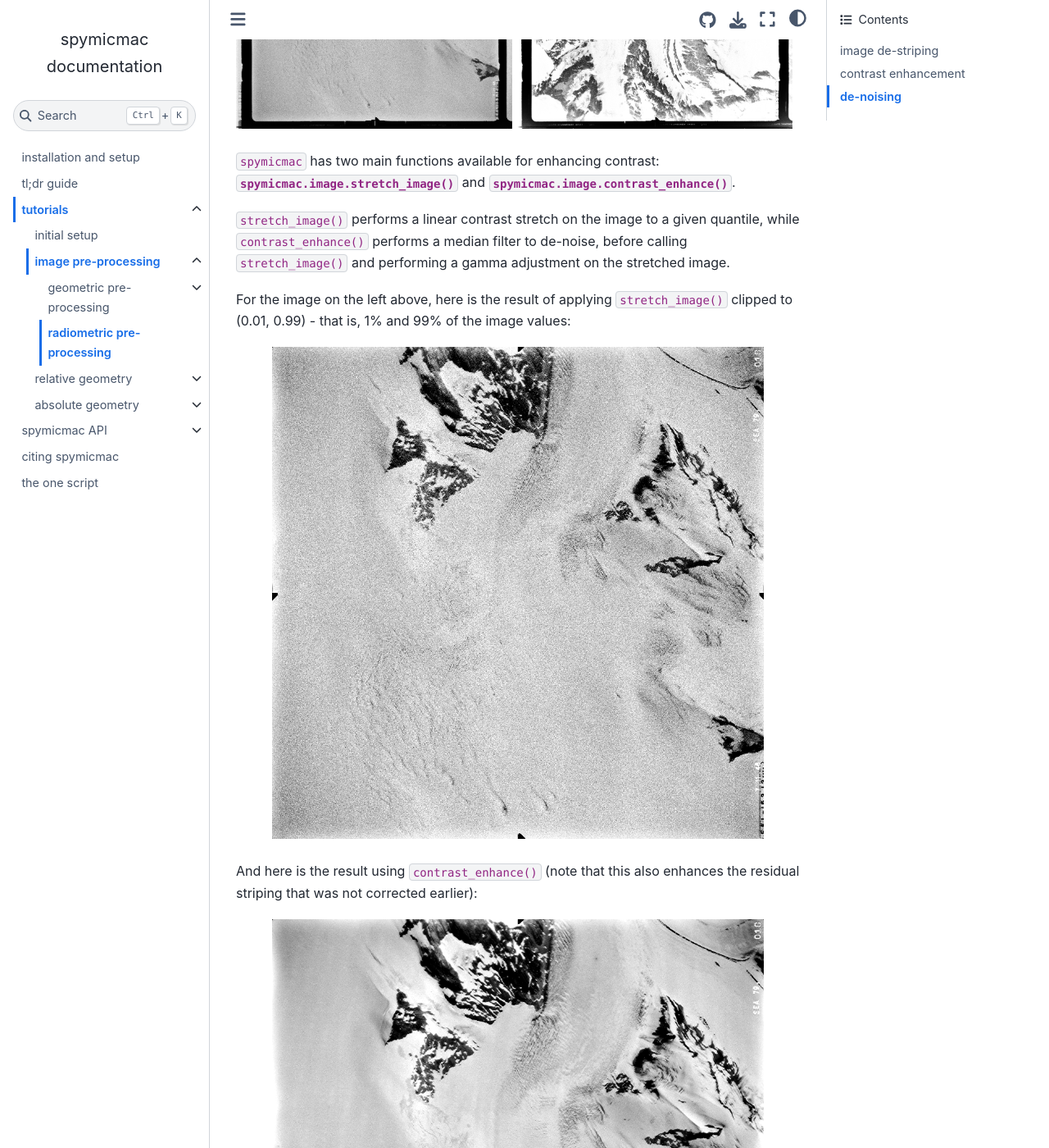
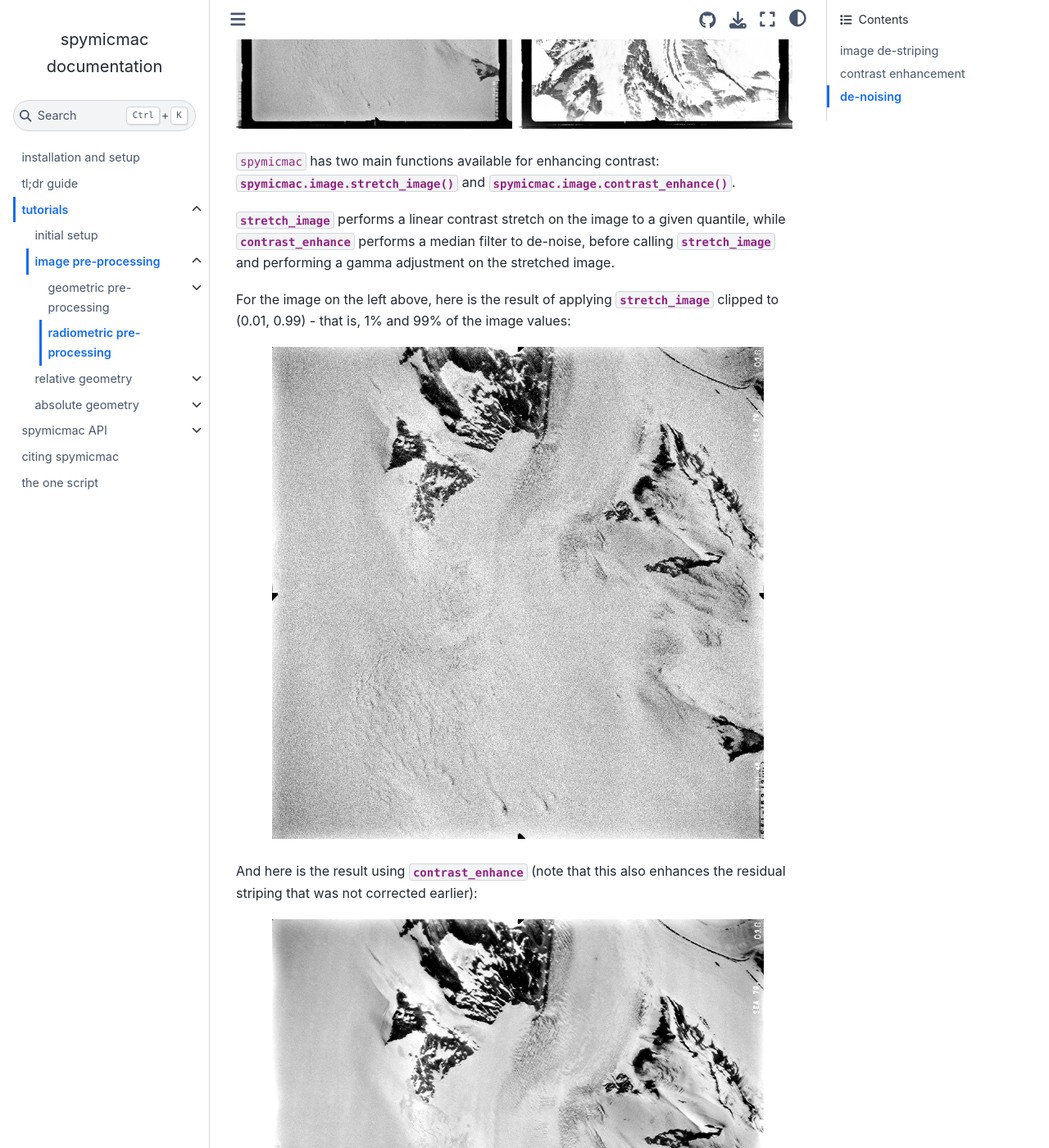
Before and after one commit to iamdonovan/spymicmac, a Sphinx documentation site: the page built from doc/tutorials/preprocessing/radiometric.rst, in a window 1280 px wide and 1400 px high, scrolled down 2150 px. Shown: the whole window at 82% size. Built offline with Sphinx 7.4.7 and the Sphinx Book theme 1.1.4, drawn with Linux system fonts in a browser that asks for light colours; nearby versions of some CDN libraries; the version number could not be read and is left out; some of the changed lines change nothing that is shown.

Commit message:
fix links to tools

```diff
--- a/doc/tutorials/preprocessing/radiometric.rst
+++ b/doc/tutorials/preprocessing/radiometric.rst
@@ -50,20 +50,21 @@ images:
 |br| ``spymicmac`` has two main functions available for enhancing contrast: :py:meth:`spymicmac.image.stretch_image`
 and :py:meth:`spymicmac.image.contrast_enhance`.
 
-``stretch_image()`` performs a linear contrast stretch on the image to a given quantile, while ``contrast_enhance()``
-performs a median filter to de-noise, before calling ``stretch_image()`` and performing a gamma adjustment on the
+:py:meth:`stretch_image <spymicmac.image.stretch_image>` performs a linear contrast stretch on the image to a given
+quantile, while :py:meth:`contrast_enhance <spymicmac.image.contrast_enhance>` performs a median filter to de-noise,
+before calling :py:meth:`stretch_image <spymicmac.image.stretch_image>` and performing a gamma adjustment on the
 stretched image.
 
-For the image on the left above, here is the result of applying ``stretch_image()`` clipped to (0.01, 0.99) -
-that is, 1% and 99% of the image values:
+For the image on the left above, here is the result of applying :py:meth:`stretch_image <spymicmac.image.stretch_image>`
+clipped to (0.01, 0.99) - that is, 1% and 99% of the image values:
 
 .. image:: img/stretch.png
     :width: 600
     :align: center
     :alt: a scanned aerial image
 
-|br| And here is the result using ``contrast_enhance()`` (note that this also enhances the residual striping
-that was not corrected earlier):
+|br| And here is the result using :py:meth:`contrast_enhance <spymicmac.image.contrast_enhance>` (note that this also
+enhances the residual striping that was not corrected earlier):
 
 .. image:: img/enhanced.png
     :width: 600
```
